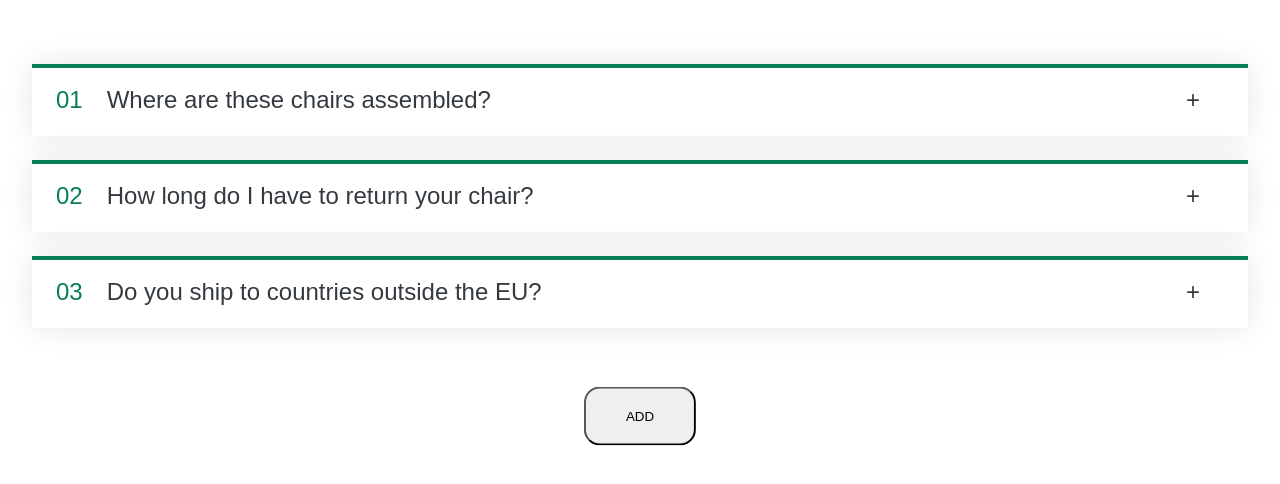
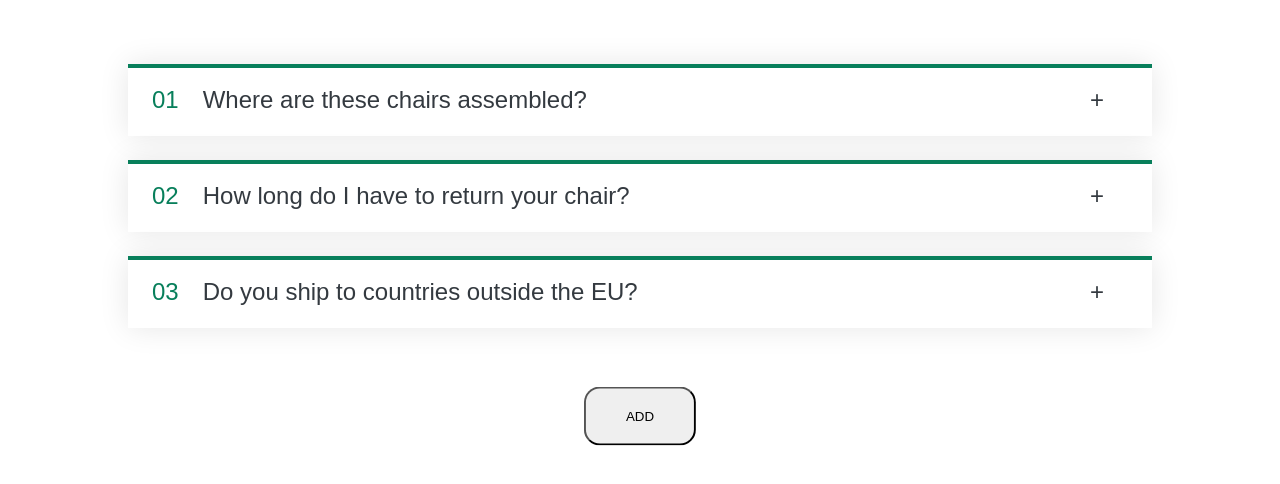
Before and after one commit to Gbangbolaoluwagbemiga/Accordion, a React (Create React App) app: page / in a window 1280 px wide. Shown: the top 484 px of the page. Built offline with nearby package versions, Linux system fonts and the light colour scheme.

Commit message:
Update styles.css

```diff
--- a/src/styles.css
+++ b/src/styles.css
@@ -11,7 +11,7 @@ body {
 }
 
 .accordion {
-  width: 95%;
+  width: 100%;
   margin: 4rem auto;
   display: flex;
   flex-direction: column;
@@ -19,6 +19,8 @@ body {
 }
 
 .item {
+  width: 80%;
+  margin: auto;
   box-shadow: 0 0 30px rgba(0, 0, 0, 0.1);
   padding: 20px 24px;
   padding-right: 48px;
```
